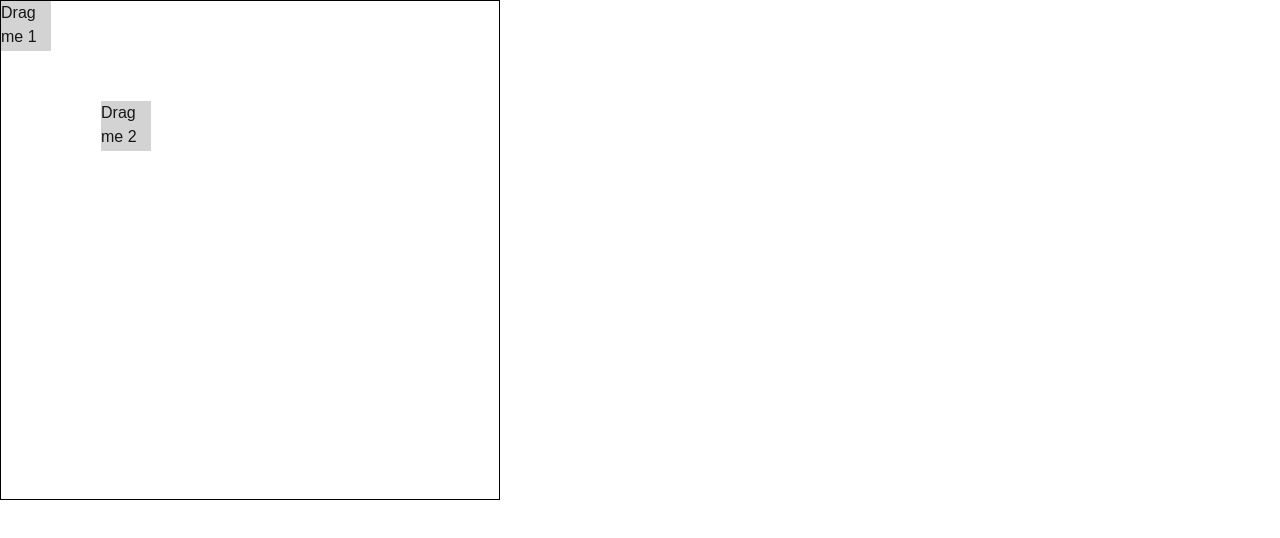
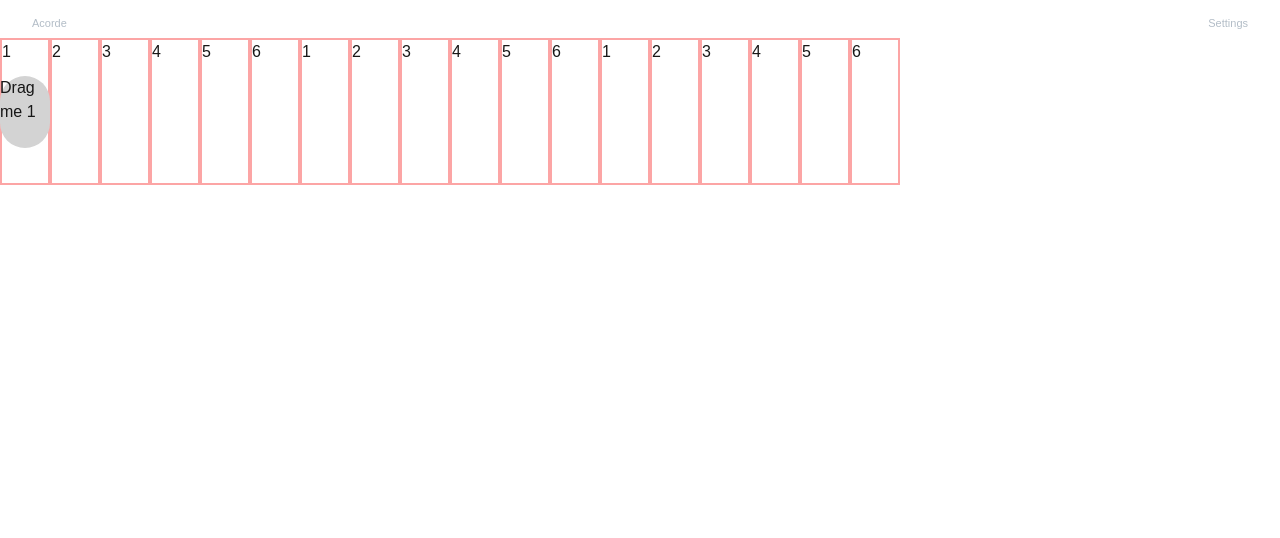
Before and after one commit to victorac/acordes, a Next.js app: page / in a window 1280 px wide. Shown: the top 538 px of the page. Built offline with nearby package versions, Linux system fonts and the light colour scheme.

Commit message:
add Neck and adjust draggable component

```diff
--- a/app/page.tsx
+++ b/app/page.tsx
@@ -1,11 +1,19 @@
-import GridContainer from "@/components/GridContainer";
+// import GridContainer from "@/components/GridContainer";
+import Neck from "@/components/Neck";
 
 export default function Home() {
   return (
-    <div className="relative h-screen w-full">
-      <div className="absolute">
-        <GridContainer />
-      </div>
+    <div className="flex flex-col w-screen items-center">
+      <nav className="flex items-center justify-between w-full h-[38px] pt-2 px-4 text-[#B3BDC7] text-[11px] leading-3">
+        <h1 className="px-4">Acorde</h1>
+        <a className="px-4 py-2" href="./settings">
+          Settings
+        </a>
+      </nav>
+      <main className="flex-grow w-full">
+        {/* <GridContainer /> */}
+        <Neck/>
+      </main>
     </div>
   );
 }
--- a/components/DraggableComponent.tsx
+++ b/components/DraggableComponent.tsx
@@ -1,6 +1,10 @@
-import React, { useRef, useEffect, useState } from 'react';
+"use client";
+import React, { useRef, useEffect, useState } from "react";
 
-const GRID_SIZE = 50; // Size of each grid cell in pixels
+const GRID_WIDTH = 50; // Width of each grid cell in pixels
+const GRID_HEIGHT = 147; // Height of each grid cell in pixels
+const CELL_WIDTH = 50;
+const CELL_HEIGHT = 72;
 const SCROLL_THRESHOLD = 50; // Distance from border to start scrolling
 
 interface Position {
@@ -14,9 +18,16 @@ interface DraggableComponentProps {
   initialY: number;
 }
 
-const DraggableComponent: React.FC<DraggableComponentProps> = ({ id, initialX, initialY }) => {
+const DraggableComponent: React.FC<DraggableComponentProps> = ({
+  id,
+  initialX,
+  initialY,
+}) => {
   const ref = useRef<HTMLDivElement>(null);
-  const [position, setPosition] = useState<Position>({ x: initialX, y: initialY });
+  const [position, setPosition] = useState<Position>({
+    x: initialX,
+    y: initialY + GRID_HEIGHT/2 - CELL_HEIGHT/2,
+  });
   const [isDragging, setIsDragging] = useState<boolean>(false);
   const [startPos, setStartPos] = useState<Position>({ x: 0, y: 0 });
 
@@ -28,9 +39,9 @@ const DraggableComponent: React.FC<DraggableComponentProps> = ({ id, initialX, i
     if (!container) return;
 
     const getEventPosition = (e: MouseEvent | TouchEvent): Position => {
-      if ('touches' in e && e.touches.length) {
+      if ("touches" in e && e.touches.length) {
         return { x: e.touches[0].clientX, y: e.touches[0].clientY };
-      } else if ('clientX' in e) {
+      } else if ("clientX" in e) {
         return { x: e.clientX, y: e.clientY };
       }
       return { x: 0, y: 0 }; // Fallback, should never happen
@@ -50,68 +61,79 @@ const DraggableComponent: React.FC<DraggableComponentProps> = ({ id, initialX, i
       const containerRect = container.getBoundingClientRect();
 
       // Calculate new position
-      let newX = x - startPos.x - containerRect.left;
-      let newY = y - startPos.y - containerRect.top;
-
-      // Snap to grid
-      newX = Math.round(newX / GRID_SIZE) * GRID_SIZE;
-      newY = Math.round(newY / GRID_SIZE) * GRID_SIZE;
+      const newX = x - startPos.x;
+      const newY = y - startPos.y;
 
       // Update position
       setPosition({ x: newX, y: newY });
 
       // Auto-scroll
       if (newX < SCROLL_THRESHOLD) {
-        container.scrollLeft -= GRID_SIZE;
+        container.scrollLeft -= GRID_WIDTH;
       } else if (newX > containerRect.width - SCROLL_THRESHOLD) {
-        container.scrollLeft += GRID_SIZE;
+        container.scrollLeft += GRID_WIDTH;
       }
 
       if (newY < SCROLL_THRESHOLD) {
-        container.scrollTop -= GRID_SIZE;
+        container.scrollTop -= GRID_HEIGHT;
       } else if (newY > containerRect.height - SCROLL_THRESHOLD) {
-        container.scrollTop += GRID_SIZE;
+        container.scrollTop += GRID_HEIGHT;
       }
     };
 
     const handleEnd = () => {
       setIsDragging(false);
+      // Get center of the cell
+      const centerX = position.x + CELL_WIDTH / 2;
+      const centerY = position.y + CELL_HEIGHT / 2;
+      console.log("centerX", centerX);
+      console.log("centerY", centerY);
+      console.log(position.x, position.y);
+      // Snap cell to neares grid cell
+      const newCellX = Math.floor(centerX / GRID_WIDTH) * GRID_WIDTH;
+      const newCellY =
+        Math.floor(centerY / GRID_HEIGHT) * GRID_HEIGHT +
+        GRID_HEIGHT / 2 -
+        CELL_HEIGHT / 2;
+      // Update position
+      setPosition({ x: newCellX, y: newCellY });
     };
 
     // Mouse events
-    element.addEventListener('mousedown', handleStart as EventListener);
-    window.addEventListener('mousemove', handleMove as EventListener);
-    window.addEventListener('mouseup', handleEnd);
+    element.addEventListener("mousedown", handleStart as EventListener);
+    window.addEventListener("mousemove", handleMove as EventListener);
+    window.addEventListener("mouseup", handleEnd);
 
     // Touch events
-    element.addEventListener('touchstart', handleStart as EventListener);
-    window.addEventListener('touchmove', handleMove as EventListener);
-    window.addEventListener('touchend', handleEnd);
+    element.addEventListener("touchstart", handleStart as EventListener);
+    window.addEventListener("touchmove", handleMove as EventListener);
+    window.addEventListener("touchend", handleEnd);
 
     return () => {
       // Cleanup
-      element.removeEventListener('mousedown', handleStart as EventListener);
-      window.removeEventListener('mousemove', handleMove as EventListener);
-      window.removeEventListener('mouseup', handleEnd);
-      element.removeEventListener('touchstart', handleStart as EventListener);
-      window.removeEventListener('touchmove', handleMove as EventListener);
-      window.removeEventListener('touchend', handleEnd);
+      element.removeEventListener("mousedown", handleStart as EventListener);
+      window.removeEventListener("mousemove", handleMove as EventListener);
+      window.removeEventListener("mouseup", handleEnd);
+      element.removeEventListener("touchstart", handleStart as EventListener);
+      window.removeEventListener("touchmove", handleMove as EventListener);
+      window.removeEventListener("touchend", handleEnd);
     };
   }, [isDragging, position, startPos]);
 
   return (
     <div
       ref={ref}
+      className="rounded-[200px]"
       style={{
-        position: 'absolute',
+        position: "absolute",
         left: `${position.x}px`,
         top: `${position.y}px`,
-        width: `${GRID_SIZE}px`,
-        height: `${GRID_SIZE}px`,
-        backgroundColor: isDragging ? 'lightblue' : 'lightgray',
+        width: `${CELL_WIDTH}px`,
+        height: `${CELL_HEIGHT}px`,
+        backgroundColor: isDragging ? "lightblue" : "lightgray",
         opacity: isDragging ? 0.5 : 1,
-        cursor: 'move',
-        touchAction: 'none', // Prevents scrolling on touch devices
+        cursor: "move",
+        touchAction: "none", // Prevents scrolling on touch devices
       }}
     >
       Drag me {id}
--- a/components/GridContainer.tsx
+++ b/components/GridContainer.tsx
@@ -1,20 +1,14 @@
-import React from 'react';
-import DraggableComponent from './DraggableComponent';
+import React from "react";
+import DraggableComponent from "./DraggableComponent";
 
 const GridContainer: React.FC = () => {
   return (
     <div
-      style={{
-        width: '500px',
-        height: '500px',
-        overflow: 'auto',
-        position: 'relative',
-        border: '1px solid black',
-      }}
+      className="grid grid-cols-6 grid-rows-24 sm:grid-cols-24 sm:grid-rows-6
+                 overflow-y-auto sm:overflow-y-hidden sm:overflow-x-auto
+                 h-full w-full relative"
     >
       <DraggableComponent id={1} initialX={0} initialY={0} />
-      <DraggableComponent id={2} initialX={100} initialY={100} />
-      {/* Add more components as needed */}
     </div>
   );
 };
--- /dev/null
+++ b/components/Neck.tsx
@@ -0,0 +1,35 @@
+import React from "react";
+import DraggableComponent from "./DraggableComponent";
+
+const Neck: React.FC = () => {
+  return (
+    <div
+      className="grid grid-cols-[repeat(6,50px)] grid-rows-[repeat(24,147px)] sm:grid-cols-[repeat(24,50px)] sm:grid-rows-[repeat(6,147px)]
+                 overflow-y-auto sm:overflow-y-hidden sm:overflow-x-auto
+                 h-full w-full relative"
+    >
+      <DraggableComponent id={1} initialX={0} initialY={0} />
+      <div className="border-2 border-red-300 w-[50px] h-[147px]">1</div>
+      <div className="border-2 border-red-300 w-[50px] h-[147px]">2</div>
+      <div className="border-2 border-red-300 w-[50px] h-[147px]">3</div>
+      <div className="border-2 border-red-300 w-[50px] h-[147px]">4</div>
+      <div className="border-2 border-red-300 w-[50px] h-[147px]">5</div>
+      <div className="border-2 border-red-300 w-[50px] h-[147px]">6</div>
+      <div className="border-2 border-red-300 w-[50px] h-[147px]">1</div>
+      <div className="border-2 border-red-300 w-[50px] h-[147px]">2</div>
+      <div className="border-2 border-red-300 w-[50px] h-[147px]">3</div>
+      <div className="border-2 border-red-300 w-[50px] h-[147px]">4</div>
+      <div className="border-2 border-red-300 w-[50px] h-[147px]">5</div>
+      <div className="border-2 border-red-300 w-[50px] h-[147px]">6</div>
+      <div className="border-2 border-red-300 w-[50px] h-[147px]">1</div>
+      <div className="border-2 border-red-300 w-[50px] h-[147px]">2</div>
+      <div className="border-2 border-red-300 w-[50px] h-[147px]">3</div>
+      <div className="border-2 border-red-300 w-[50px] h-[147px]">4</div>
+      <div className="border-2 border-red-300 w-[50px] h-[147px]">5</div>
+      <div className="border-2 border-red-300 w-[50px] h-[147px]">6</div>
+
+    </div>
+  );
+};
+
+export default Neck;
```
Also changed, not shown: 1 other file (tests, documents, lock files or other folders).
